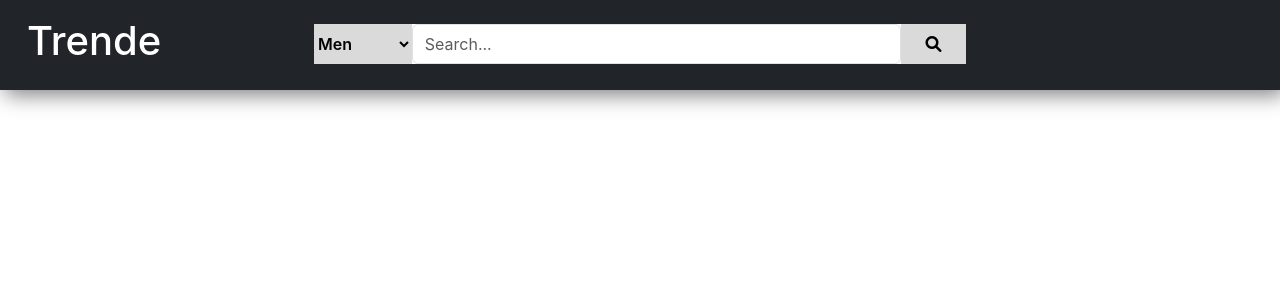
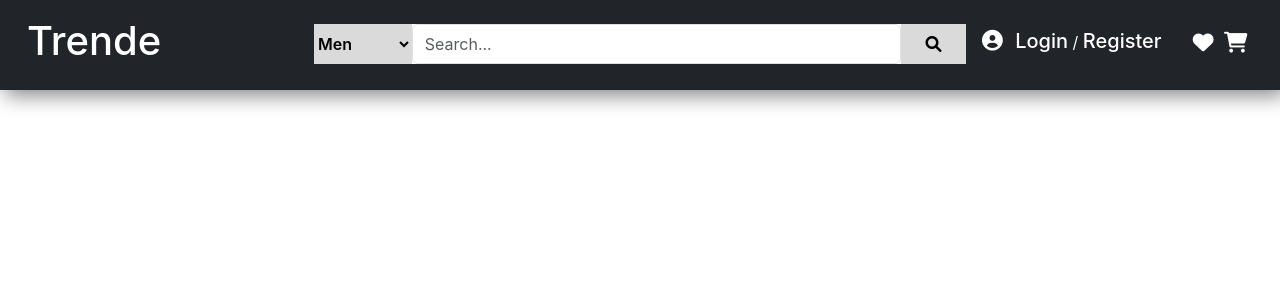
Before and after one commit to ANKUR2304/Trende, a React (Create React App) app: page / in a window 1280 px wide. Shown: the top 300 px of the page. Built offline with nearby package versions, Linux system fonts and the light colour scheme.

Commit message:
Adding Login and Register, Wishlist, and Cart

```diff
--- a/src/App.css
+++ b/src/App.css
@@ -36,3 +36,37 @@
   background-color: #dadada;
   font-weight: 600;
 }
+
+.login-container{
+  width: 15%;
+  color: white;
+  text-align: right;
+  margin: 1.7em 0.2em 0 0;
+}
+.login-container i,h5{
+  display: inline-block;
+}
+.login-container a{
+  text-decoration: none;
+  color: white;
+}
+
+.user-icon{
+  margin-right: 0.4em;
+  padding: 0.2em;
+  font-size: 1.3em;
+}
+
+.cart-wishlist .list-icon{
+  color: white;
+  font-size: 1.3em;
+  list-style-type: none;
+  display: inline-block;
+  margin-right: 0.5em;
+}
+
+.cart-wishlist{
+  width: 7%;
+  margin-top: 1.7em;
+  margin-left: 1em;
+}
--- a/src/App.js
+++ b/src/App.js
@@ -19,8 +19,32 @@ function App() {
             </div>
             <input className="form-control " placeholder="Search..." />
             <button>
-              <i className="fa fa-search" />
+              {" "}
+              <i className="fa fa-search" />{" "}
             </button>
+          </div>
+          <div className="login-container p-0">
+            <i className="fa fa-user-circle user-icon" />
+            <h5>
+              {" "}
+              <a href="#"> Login</a>
+            </h5>{" "}
+            /{" "}
+            <h5>
+              <a href="#">Register</a>
+            </h5>
+          </div>
+          <div className="cart-wishlist">
+            <ul className="p-0">
+              <li className="list-icon">
+                {" "}
+                <i className="fa fa-heart" />
+              </li>
+              <li className="list-icon">
+                {" "}
+                <i className="fa fa-shopping-cart" />{" "}
+              </li>
+            </ul>
           </div>
         </div>
       </div>
```
